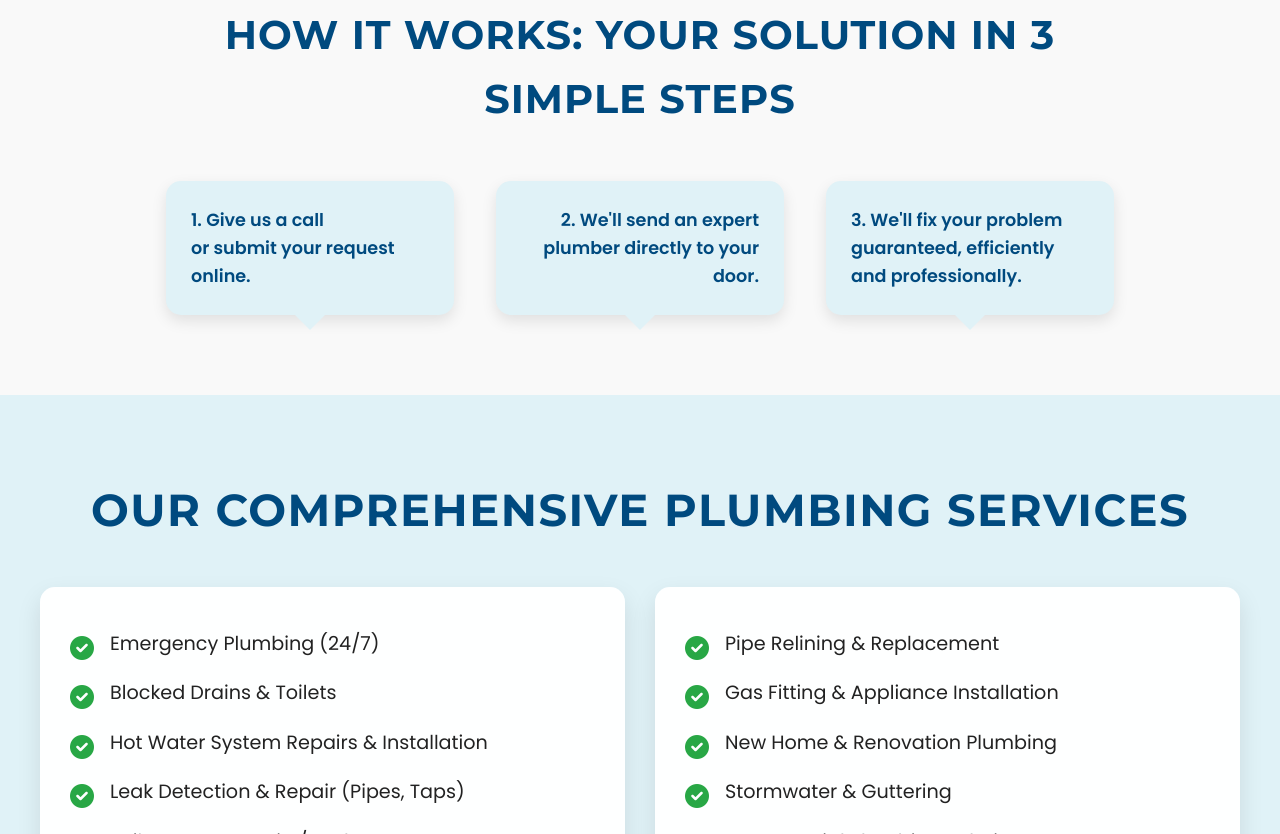
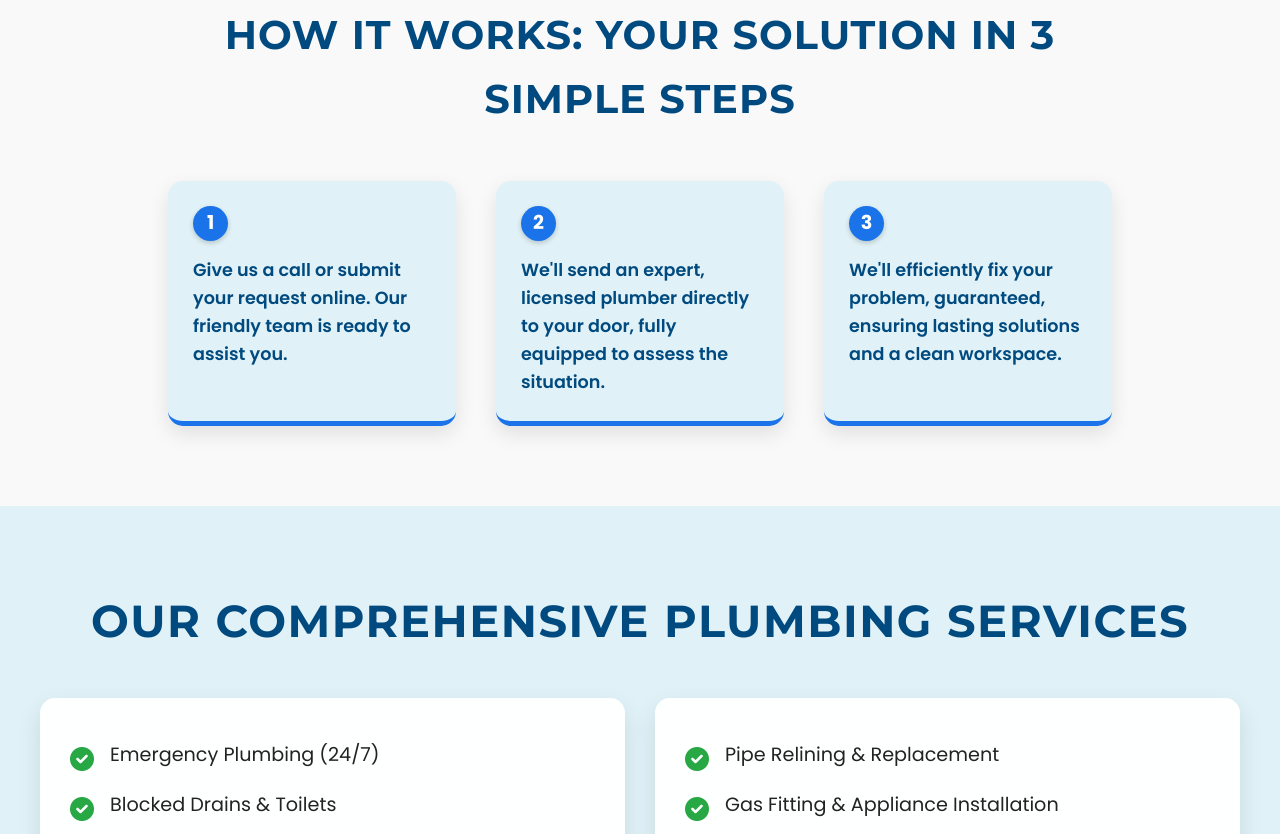
Before and after one commit to mmp03patane/PLUMBING, a plain HTML site: page index.html in a window 1280 px wide. Shown: the part 1536-2370 px from the top of the page. Drawn offline with Linux system fonts and the light colour scheme.

Commit message:
Update index.html

```diff
--- a/index.html
+++ b/index.html
@@ -141,11 +141,23 @@
             padding-right: 50px; /* Space between repeating text */
             font-weight: 600;
             font-size: 1.1rem;
-            animation: scrollText 20s linear infinite;
+            animation: scrollText 20s linear infinite; /* Increased duration for smoother scroll */
+            /* Start text from the middle on initial load */
+            transform: translateX(-50%);
         }
         @keyframes scrollText {
-            0% { transform: translateX(100%); }
-            100% { transform: translateX(-100%); }
+            0% { transform: translateX(50%); } /* Starts roughly from the middle */
+            100% { transform: translateX(-100%); } /* Scrolls off completely to the left */
+        }
+        /* Media query for mobile to adjust animation start */
+        @media (max-width: 768px) {
+            .scrolling-banner span {
+                animation: scrollTextMobile 20s linear infinite; /* Same duration */
+            }
+            @keyframes scrollTextMobile {
+                0% { transform: translateX(50%); } /* Start from middle */
+                100% { transform: translateX(-100%); } /* Scrolls off */
+            }
         }
 
         /* Hero Section */
@@ -251,10 +263,10 @@
         }
         .info-section .quote-bubble-container {
             display: flex;
-            justify-content: space-around;
+            justify-content: center; /* Center the bubbles */
             flex-wrap: wrap;
             margin-top: 50px;
-            gap: 30px; /* Space between bubbles */
+            gap: 40px; /* Increased space between bubbles */
         }
         .quote-bubble {
             background-color: #E0F2F7; /* Light blue */
@@ -262,36 +274,33 @@
             padding: 25px;
             width: 30%; /* Adjust for 3 columns */
             min-width: 280px; /* Minimum width for responsiveness */
-            box-shadow: 0 6px 15px rgba(0,0,0,0.1);
-            text-align: center;
+            box-shadow: 0 8px 20px rgba(0,0,0,0.1);
+            text-align: left; /* Left align text within bubbles */
             font-family: 'Poppins', sans-serif;
             font-size: 1.1rem;
             color: #004A7F;
             font-weight: 600;
             position: relative;
             transition: transform 0.3s ease, box-shadow 0.3s ease;
+            border-bottom: 5px solid #1A73E8; /* Blue accent line at bottom */
         }
         .quote-bubble:hover {
             transform: translateY(-8px);
-            box-shadow: 0 10px 25px rgba(0,0,0,0.15);
+            box-shadow: 0 12px 28px rgba(0,0,0,0.18); /* More pronounced shadow on hover */
         }
-        .quote-bubble::before {
-            content: '';
-            position: absolute;
-            width: 0;
-            height: 0;
-            border-left: 15px solid transparent;
-            border-right: 15px solid transparent;
-            border-top: 15px solid #E0F2F7;
-            bottom: -15px;
-            left: 50%;
-            transform: translateX(-50%);
-        }
-        .quote-bubble:nth-child(odd) {
-            text-align: left;
-        }
-        .quote-bubble:nth-child(even) {
-            text-align: right;
+        .quote-bubble .step-number {
+            background-color: #1A73E8; /* Blue circle for number */
+            color: #fff;
+            border-radius: 50%;
+            width: 35px;
+            height: 35px;
+            display: flex;
+            align-items: center;
+            justify-content: center;
+            font-weight: 700;
+            font-size: 1.2rem;
+            margin-bottom: 15px;
+            box-shadow: 0 2px 5px rgba(0,0,0,0.2);
         }
 
         /* Services Section */
@@ -785,6 +794,14 @@
             #contact-form button {
                 font-size: 1.1rem;
             }
+            /* Adjust scrolling banner for smaller phones to ensure it starts reasonably */
+            .scrolling-banner span {
+                animation: scrollTextSmallMobile 20s linear infinite; /* Same duration */
+            }
+            @keyframes scrollTextSmallMobile {
+                0% { transform: translateX(50%); } /* Start from middle */
+                100% { transform: translateX(-100%); } /* Scrolls off */
+            }
             .faq-question {
                 font-size: 0.95rem;
                 padding: 12px 15px;
@@ -847,13 +864,16 @@
         <h3 class="info-heading">HOW IT WORKS: YOUR SOLUTION IN 3 SIMPLE STEPS</h3>
         <div class="quote-bubble-container">
             <div class="quote-bubble">
-                1. Give us a call <br> or submit your request online.
+                <div class="step-number">1</div>
+                Give us a call or submit your request online. Our friendly team is ready to assist you.
             </div>
             <div class="quote-bubble">
-                2. We'll send an expert <br> plumber directly to your door.
+                <div class="step-number">2</div>
+                We'll send an expert, licensed plumber directly to your door, fully equipped to assess the situation.
             </div>
             <div class="quote-bubble">
-                3. We'll fix your problem <br> guaranteed, efficiently and professionally.
+                <div class="step-number">3</div>
+                We'll efficiently fix your problem, guaranteed, ensuring lasting solutions and a clean workspace.
             </div>
         </div>
     </section>
@@ -899,6 +919,7 @@
                 <div class="icon-wrapper"><i class="fas fa-map-marked-alt"></i></div>
                 <h3>All Metro Areas</h3>
                 <p>Our licensed plumbers cover every suburb in Greater Melbourne, 24/7.</p>
+            </p>
             </div>
         </div>
     </section>
```
